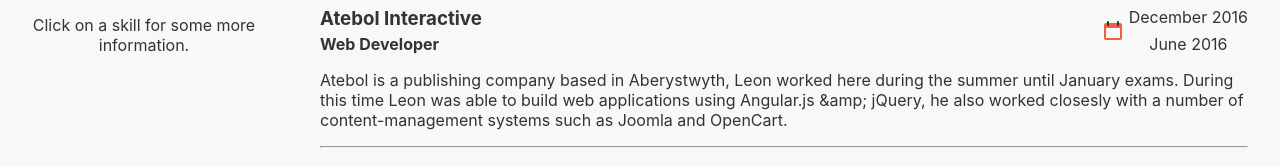
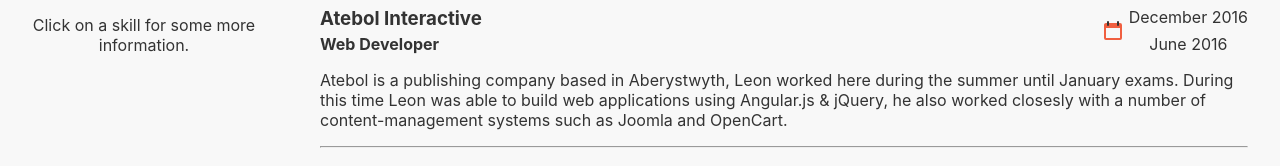
Before and after one commit to Leoooob/leonhassan.co.uk, a React (Create React App) app: page / in a window 1280 px wide. Shown: the part 493-659 px from the top of the page. Built offline with nearby package versions, Linux system fonts and the light colour scheme.

Commit message:
minor formatting update

```diff
--- a/src/App.js
+++ b/src/App.js
@@ -124,7 +124,7 @@ class SkillDescription extends SkillWall {
     updateText = updateText.bind(this);
   }
 
-  _resetState(){
+  _resetState() {
     this.setState(this._initState);
   }
 
--- a/src/data/experience.json
+++ b/src/data/experience.json
@@ -18,7 +18,7 @@
     "startDate": "June 2016",
     "bReadMore": false,
     "description": [
-      "Atebol is a publishing company based in Aberystwyth, Leon worked here during the summer until January exams. During this time Leon was able to build web applications using Angular.js &amp; jQuery, he also worked closesly with a number of content-management systems such as Joomla and OpenCart."
+      "Atebol is a publishing company based in Aberystwyth, Leon worked here during the summer until January exams. During this time Leon was able to build web applications using Angular.js & jQuery, he also worked closesly with a number of content-management systems such as Joomla and OpenCart."
     ]
   },
   {
```
